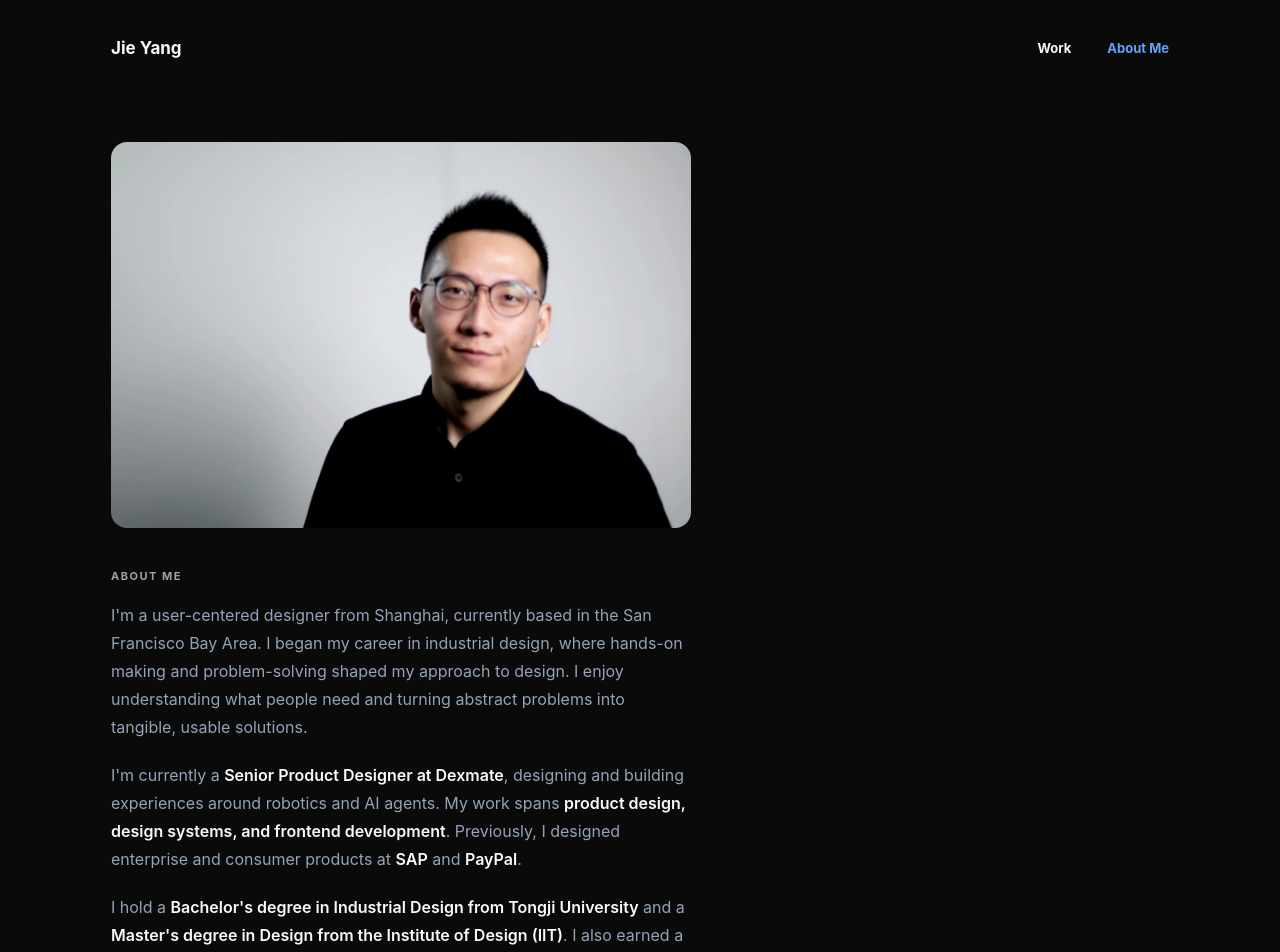
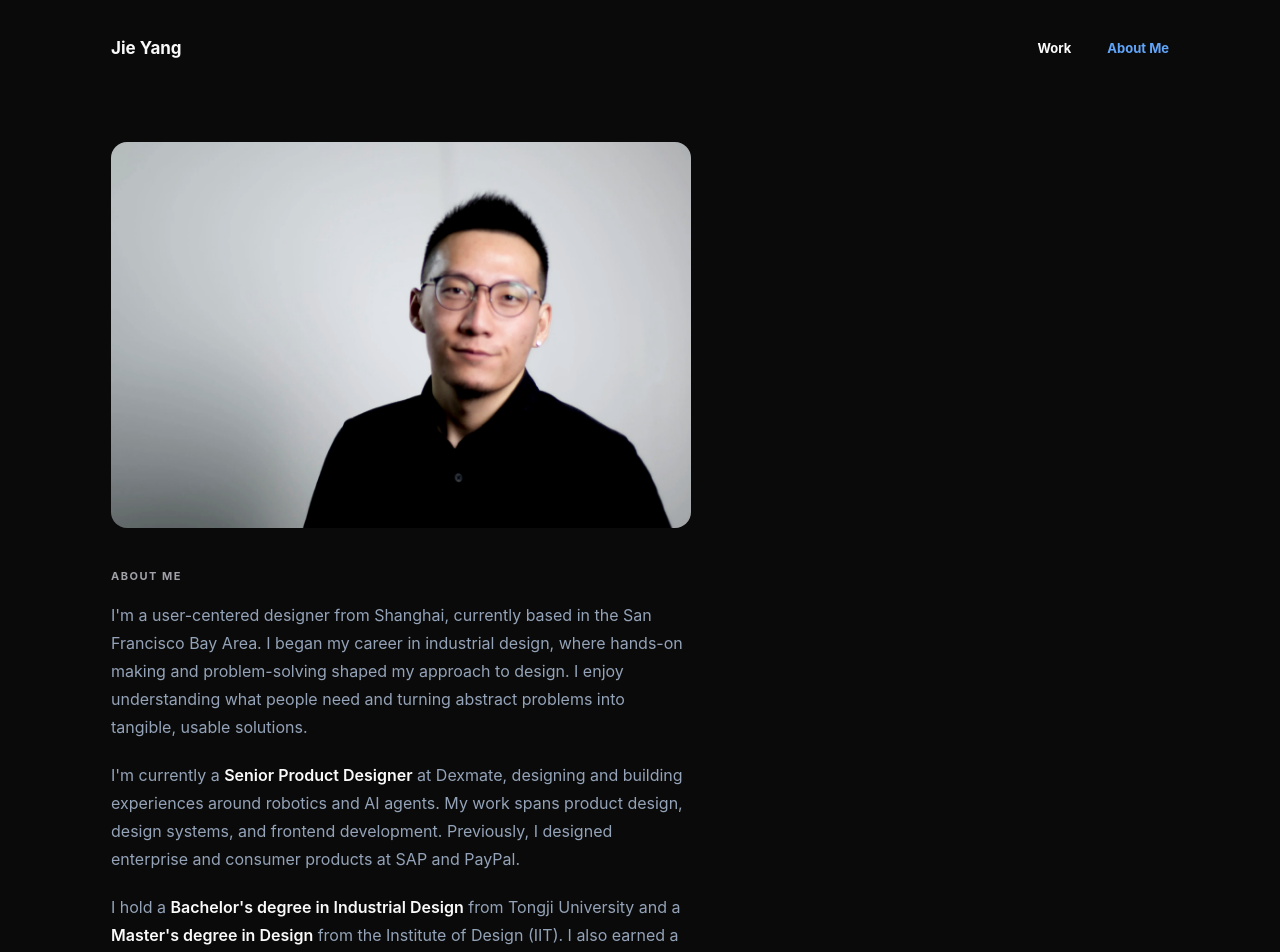
Before and after one commit to JYtheSang/Porforlio-Website, a Next.js app: page /about in a window 1280 px wide. Shown: the top 952 px of the page. Built offline with nearby package versions, Linux system fonts and the light colour scheme.

Commit message:
Limit About Me highlights to role and degrees

```diff
--- a/src/app/about/page.tsx
+++ b/src/app/about/page.tsx
@@ -33,10 +33,10 @@ export default function About() {
             I&apos;m a user-centered designer from Shanghai, currently based in the San Francisco Bay Area. I began my career in industrial design, where hands-on making and problem-solving shaped my approach to design. I enjoy understanding what people need and turning abstract problems into tangible, usable solutions.
           </p>
           <p>
-            I&apos;m currently a <strong className="text-[#fafafa] font-semibold">Senior Product Designer at Dexmate</strong>, designing and building experiences around robotics and AI agents. My work spans <strong className="text-[#fafafa] font-semibold">product design, design systems, and frontend development</strong>. Previously, I designed enterprise and consumer products at <strong className="text-[#fafafa] font-semibold">SAP</strong> and <strong className="text-[#fafafa] font-semibold">PayPal</strong>.
+            I&apos;m currently a <strong className="text-[#fafafa] font-semibold">Senior Product Designer</strong> at Dexmate, designing and building experiences around robotics and AI agents. My work spans product design, design systems, and frontend development. Previously, I designed enterprise and consumer products at SAP and PayPal.
           </p>
           <p>
-            I hold a <strong className="text-[#fafafa] font-semibold">Bachelor&apos;s degree in Industrial Design from Tongji University</strong> and a <strong className="text-[#fafafa] font-semibold">Master&apos;s degree in Design from the Institute of Design (IIT)</strong>. I also earned a <strong className="text-[#fafafa] font-semibold">Master&apos;s degree in Computer Science from Georgia Tech (OMSCS)</strong>, deepening my technical understanding and connecting design with engineering.
+            I hold a <strong className="text-[#fafafa] font-semibold">Bachelor&apos;s degree in Industrial Design</strong> from Tongji University and a <strong className="text-[#fafafa] font-semibold">Master&apos;s degree in Design</strong> from the Institute of Design (IIT). I also earned a <strong className="text-[#fafafa] font-semibold">Master&apos;s degree in Computer Science</strong> from Georgia Tech (OMSCS), deepening my technical understanding and connecting design with engineering.
           </p>
         </div>
 
```
